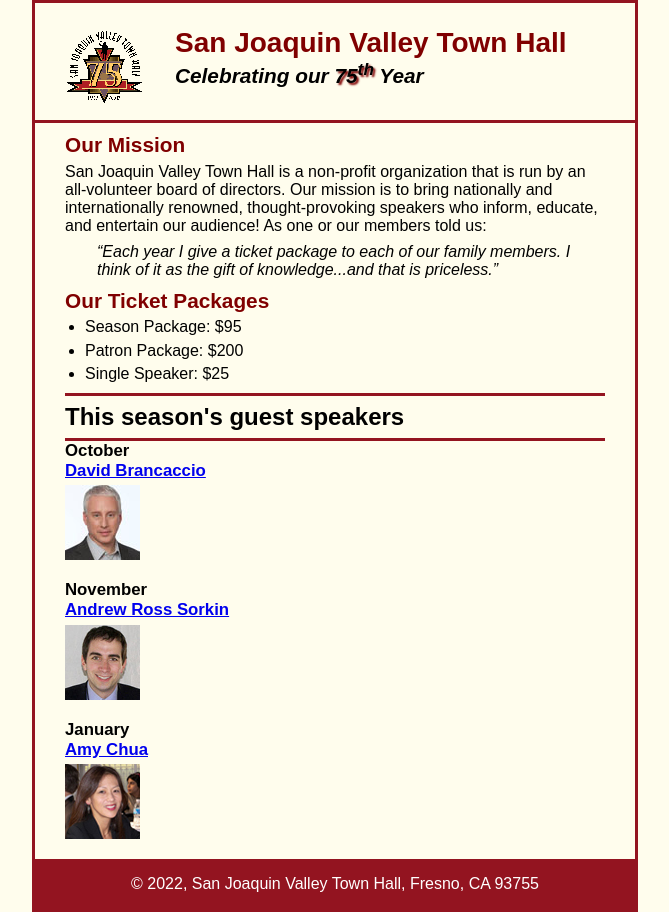
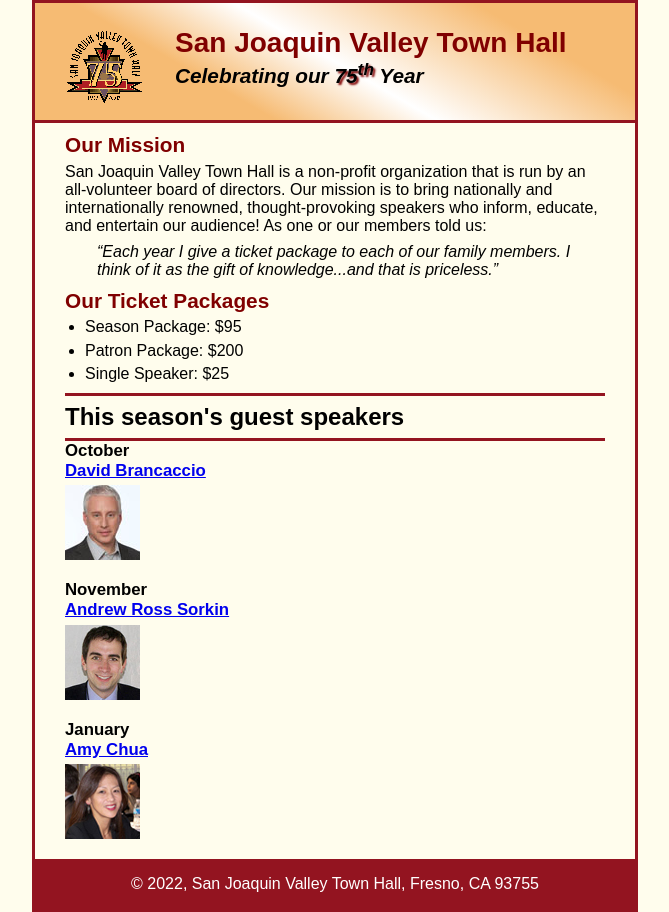
Before and after one commit to yaneliii/A07, a plain HTML site: page index.html in a window 1280 px wide. Shown: the whole page, without its empty margins (305-974 px from the left). Drawn offline with Linux system fonts and the light colour scheme.

Commit message:
Feature: added linear gradient (header) and italics (blockquote)

```diff
--- a/styles/c5_main.css
+++ b/styles/c5_main.css
@@ -26,6 +26,8 @@
 	border-bottom: 3px solid #931420;
 	padding-top: 1.5em;
 	padding-bottom: 2em;
+	background-image: linear-gradient(
+			30deg, #f6bb73 0%, #f6bb73 30%, white 50%, #f6bb73 80%, #f6bb73 100%);
 }
 
 header h2 {
```
